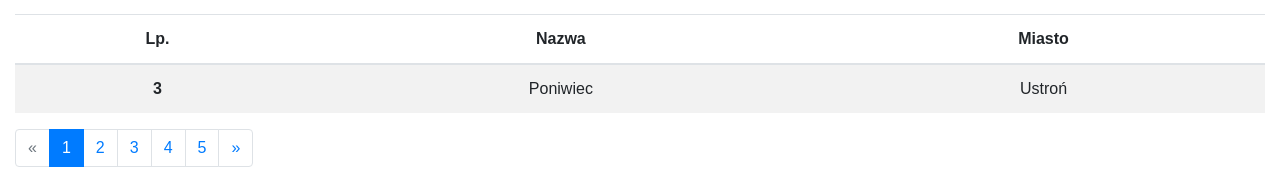
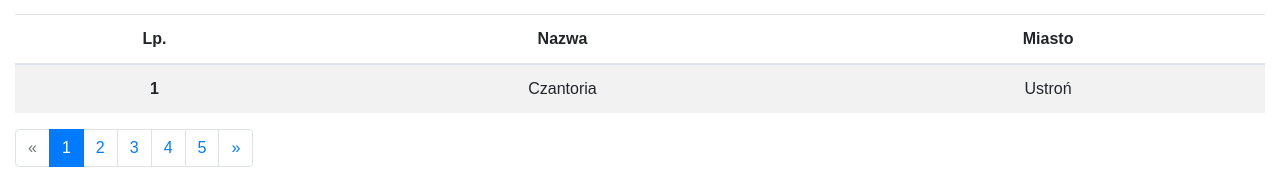
Before and after one commit to dorkka/NartyGo, a React (Create React App) app: page / in a window 1280 px wide. Shown: the part 489-658 px from the top of the page. Built offline with nearby package versions, Linux system fonts and the light colour scheme; data requests are answered from the project's data file.

Commit message:
changes to last commit, rename ResortsList

```diff
--- /dev/null
+++ b/src/components/ResortBasicInfo.js
@@ -0,0 +1,24 @@
+import React, { Component } from 'react';
+import PropTypes from 'prop-types';
+
+class ResortBasicInfo extends Component{
+  render(){
+    return(
+      <tr>
+        <th scope="row">{this.props.resort.id}</th>
+        <td>{this.props.resort.name}</td>
+        <td>{this.props.resort.city}</td>
+      </tr>
+    )
+  }
+}
+
+ResortBasicInfo.propTypes={
+  resort: PropTypes.object,
+  resort: PropTypes.shape({
+    id: PropTypes.number,
+    name: PropTypes.string,
+    city: PropTypes.string
+  })
+}
+export default ResortBasicInfo;
--- a/src/components/ResortsData.js
+++ b/src/components/ResortsData.js
@@ -1,5 +1,5 @@
 import React, { Component } from 'react';
-import ResortsList from './ResortsList';
+import ResortBasicInfo from './ResortBasicInfo';
 import ResortsListHead from './ResortsListHead';
 import Pagination from './Pagination';
 
@@ -8,10 +8,14 @@ class ResortsData extends Component{
     super();
     this.state = {
       data: [],
-      page: 3,
+      page: 1,
       isLoading: false,
       error: null
     }
+  }
+
+  componentDidMount(){
+    this.fetchResorts();
   }
 
   fetchResorts(){
@@ -28,13 +32,7 @@ class ResortsData extends Component{
         .catch(error => this.setState({ error, isLoading: false}))
   }
 
-  componentDidMount(){
-    this.fetchResorts();
-  }
-
-  handleClick(page) {
-    this.setState({page: page},() => this.fetchResorts() );
-  }
+  handleClick = (page) => {this.setState({page},() => this.fetchResorts());}
 
   render(){
     const {isLoading, data, error} = this.state;
@@ -51,10 +49,10 @@ class ResortsData extends Component{
         <table className="table table-striped">
           <ResortsListHead/>
           <tbody>
-            {this.state.data.map((resort)=><ResortsList resort={resort}/>)}
+            {this.state.data.map((resort)=><ResortBasicInfo resort={resort}/>)}
           </tbody>
         </table>
-        <Pagination handleClick={this.handleClick.bind(this)}/>
+        <Pagination handleClick={this.handleClick}/>
       </div>
     )
   }
--- a/src/components/ResortsList.js
+++ /dev/null
@@ -1,21 +0,0 @@
-import React, { Component } from 'react';
-import PropTypes from 'prop-types';
-
-class ResortsList extends Component{
-  render(){
-    return(
-      <tr>
-          <th scope="row">{this.props.resort.id}</th>
-          <td>{this.props.resort.name}</td>
-          <td>{this.props.resort.city}</td>
-      </tr>
-    )
-  }
-}
-
-ResortsList.PropTypes={
-  id: PropTypes.number.isRequired,
-  name: PropTypes.string.isRequired,
-  city: PropTypes.string.isRequired
-}
-export default ResortsList;
--- a/src/components/TopLayout.js
+++ b/src/components/TopLayout.js
@@ -5,7 +5,6 @@ class TopLayout extends Component {
     return(
       <div>
         <nav className="navbar navbar-expand-lg navbar-dark bg-dark">
-
           <div className="collapse navbar-collapse" id="navbarColor02">
             <ul className="navbar-nav mr-auto">
               <li className="nav-item active">
```
Lines whose indentation alone changed are shown as unchanged.
